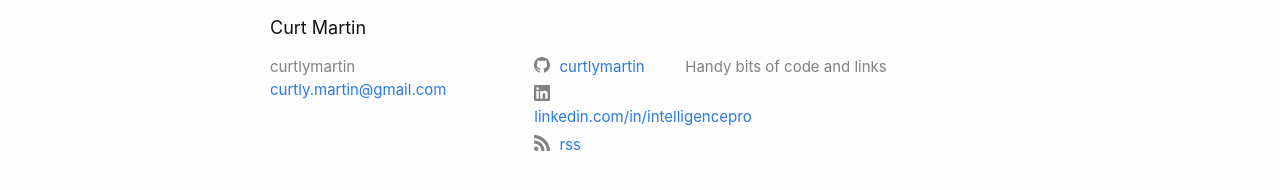
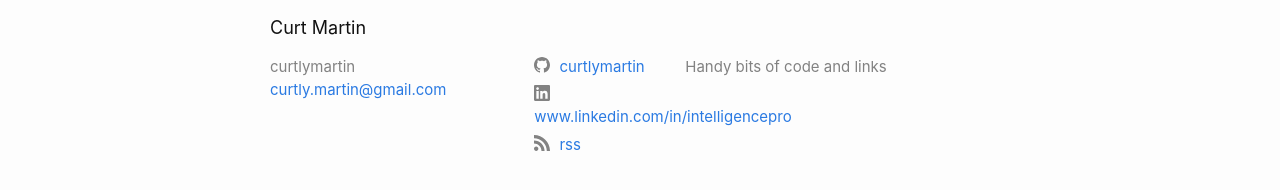
Before and after one commit to curtlymartin/curtlymartin.github.io, a Jekyll site: the page built from index.md, in a window 1280 px wide. Shown: the part 684-874 px from the top of the page. Built offline with Jekyll 4.4.1, drawn with Linux system fonts in a browser that asks for light colours.

Commit message:
Update _config.yml

```diff
--- a/_config.yml
+++ b/_config.yml
@@ -12,7 +12,7 @@ rss: rss
 # facebook_username: jekyll
 # flickr_username: jekyll
 # instagram_username: jekyll
-linkedin_username: linkedin.com/in/intelligencepro
+linkedin_username: www.linkedin.com/in/intelligencepro
 # pinterest_username: jekyll
 # youtube_username: jekyll
 # googleplus_username: +jekyll
```
